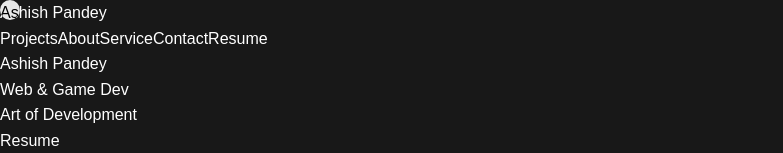
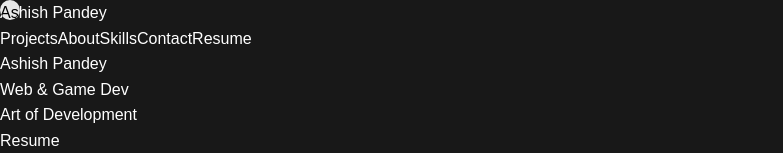
Before and after one commit to Ashish-Pandey0927/Ashish-Portfolio, a React (Vite) app: page / in a window 1280 px wide. Shown: the top 153 px of the page, without its empty margins (0-783 px from the left). Built offline with nearby package versions, Linux system fonts and the light colour scheme.

Commit message:
Update About Page

```diff
--- a/src/App.jsx
+++ b/src/App.jsx
@@ -35,6 +35,7 @@ const App = () => {
 
         {/* About Page Route */}
         <Route path="/about" element={<AboutSection />} />
+        <Route path="/projects" element={<ProjectsSection />} />
 
         {/* Achievements Section */}
         {/* <Route path="/achievements" element={<AchievementsSection />} /> */}
--- a/src/Components/ContactSection.jsx
+++ b/src/Components/ContactSection.jsx
@@ -12,7 +12,7 @@ const ContactSection = () => {
         });
       }, []);
   return (
-    <section className="py-10 px-6 md:px-[400px] text-white">
+    <section className="py-10 px-6 md:px-[400px] text-white" id="contact">
       <h2 className="text-3xl font-bold mb-6">Contact Me</h2>
       <div className="bg-gray-800 p-6 md:p-8 rounded-lg shadow-md contact-form">
         {/* Intro */}
--- a/src/Components/Navbar.jsx
+++ b/src/Components/Navbar.jsx
@@ -15,7 +15,7 @@ const Navbar = () => {
         {/* Desktop Links */}
         <div className="hidden md:flex items-center gap-6 lg:gap-10">
           <Link
-            to="/projects"
+            to="#projects"
             className="text-gray-400 hover:text-white transition duration-300"
           >
             Projects
@@ -27,13 +27,13 @@ const Navbar = () => {
             About
           </Link>
           <a
-            href="#"
+            href="#skills"
             className="text-gray-400 hover:text-white transition duration-300"
           >
-            Service
+            Skills
           </a>
           <a
-            href="#"
+            href="#contact"
             className="text-gray-400 hover:text-white transition duration-300"
           >
             Contact
--- a/src/Components/ProjectsSection.jsx
+++ b/src/Components/ProjectsSection.jsx
@@ -40,7 +40,7 @@ const ProjectsSection = () => {
         });
       }, []);
   return (
-    <section className="py-10 px-6 md:px-[400px]">
+    <section className="py-10 px-6 md:px-[400px]" id="projects">
       <h2 className="text-3xl font-bold text-white mb-6">Projects</h2>
       <div className="grid grid-cols-1 sm:grid-cols-2 gap-6">
         {projects.map((project, index) => (
--- a/src/Components/SkillsSection.jsx
+++ b/src/Components/SkillsSection.jsx
@@ -28,7 +28,7 @@ const SkillsSection = () => {
   ];
 
   return (
-    <section className="py-10 px-6 md:px-[400px]">
+    <section className="py-10 px-6 md:px-[400px]" id="skills">
       <h2 className="text-3xl font-bold text-white mb-6">Skills</h2>
       <div className="flex flex-wrap gap-4">
         {skills.map((skill, index) => (
```
